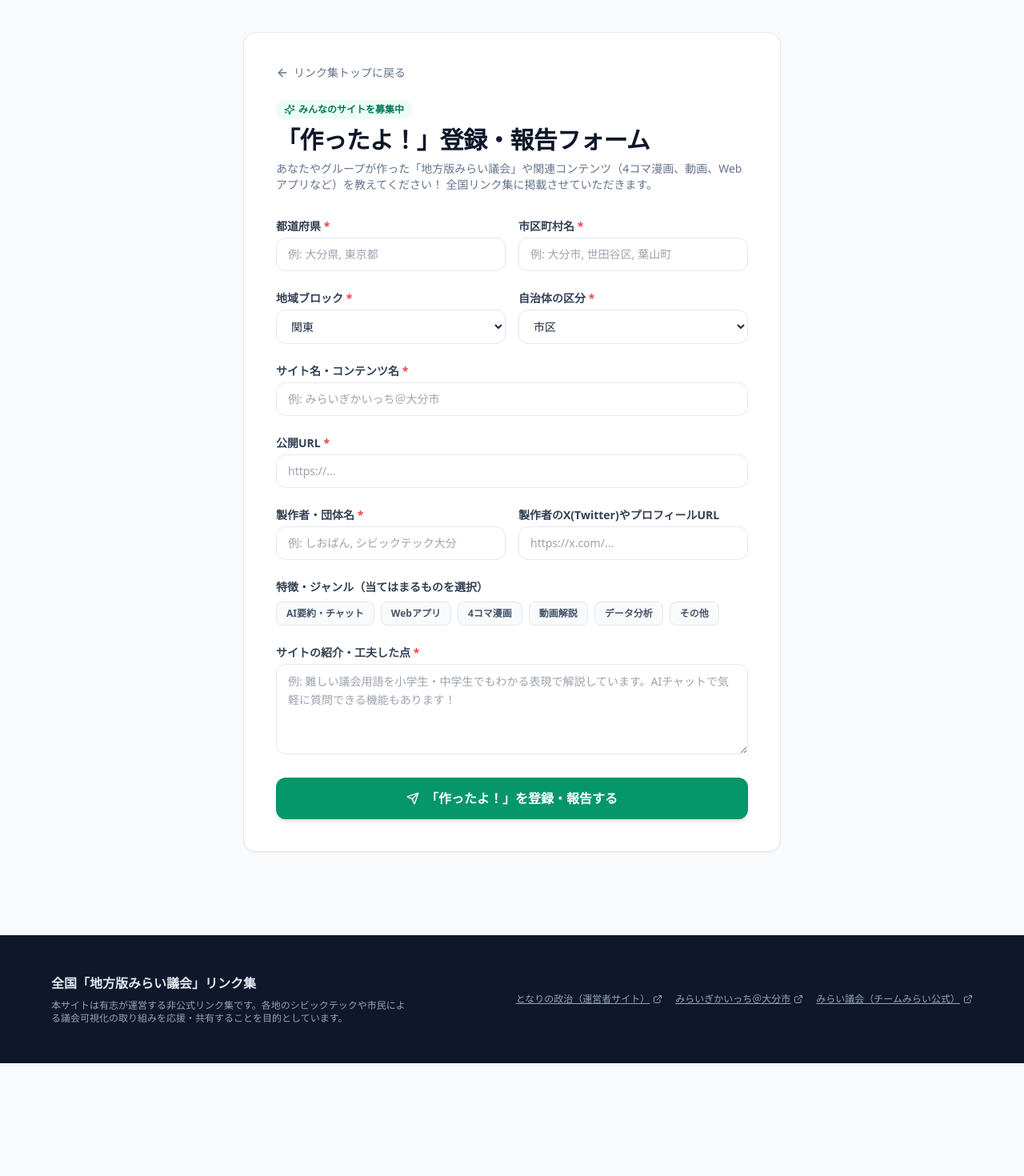
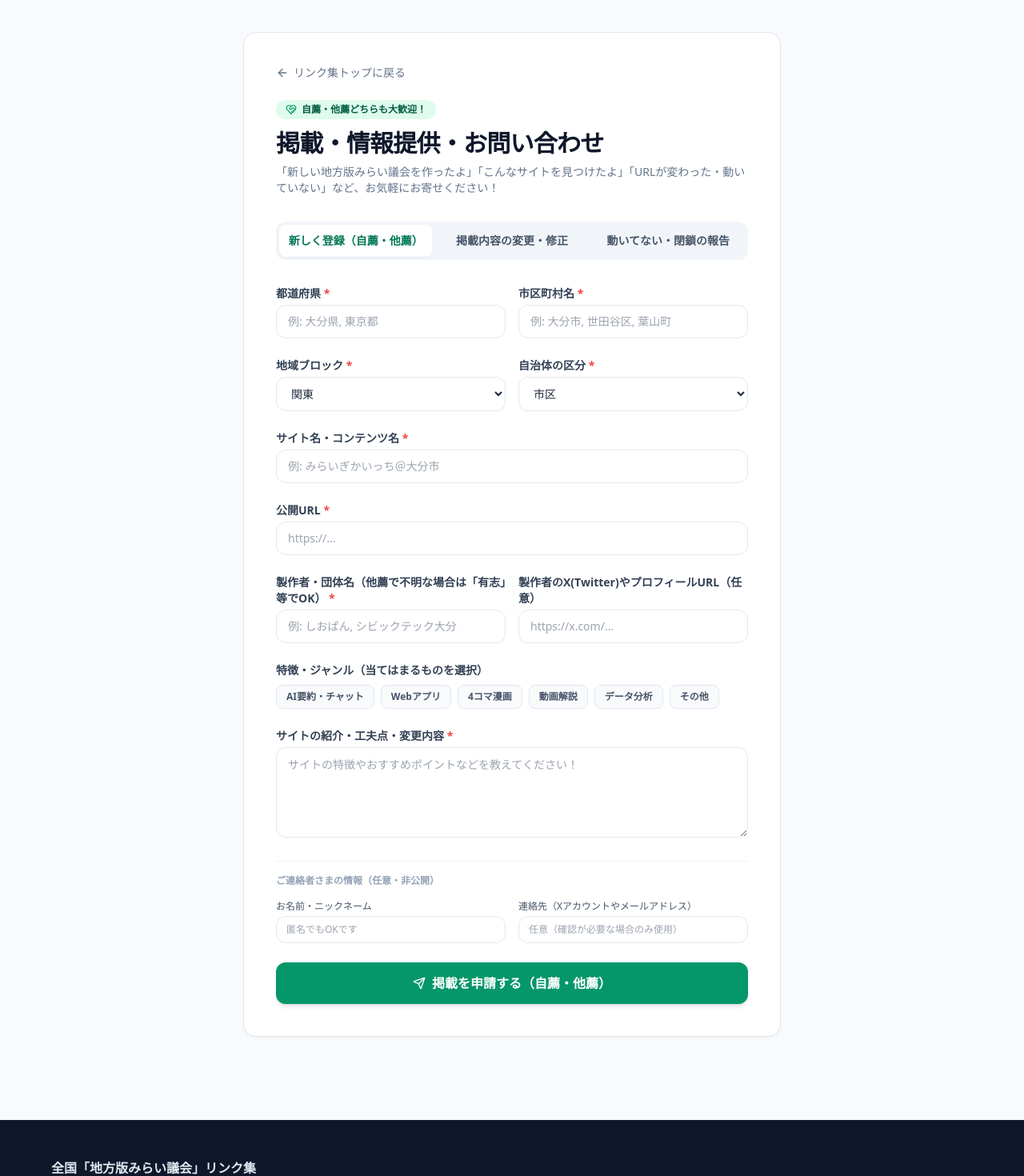
Before and after one commit to shiosasa/mirai-gikai-portal, a Next.js app: page /submit in a window 1280 px wide. Shown: the top 1470 px of the page at 80% size. Before the commit the page ends 1329 px from the top, so only its background shows below. Built offline with nearby package versions, Linux system fonts and the light colour scheme.

Commit message:
自薦・他薦の新規登録、掲載内容の変更、リンク切れ・閉鎖の報告フォームに対応

```diff
--- a/src/app/api/submit/route.ts
+++ b/src/app/api/submit/route.ts
@@ -5,6 +5,7 @@ export async function POST(req: NextRequest) {
     const body = await req.json();
 
     const {
+      reportType = "new",
       prefecture,
       municipality,
       siteName,
@@ -15,9 +16,20 @@ export async function POST(req: NextRequest) {
       genres,
       governanceType,
       region,
+      reporterName,
+      reporterContact,
+      brokenDetail,
     } = body;
 
-    // 必須項目のバリデーション
+    // バリデーション
+    if (reportType === "broken") {
+      if (!siteName || !brokenDetail) {
+        return NextResponse.json(
+          { error: "対象のサイト名と状況の詳細を入力してください" },
+          { status: 400 }
+        );
+      }
+    } else {
       if (!prefecture || !municipality || !siteName || !url || !authorName || !description) {
         return NextResponse.json(
           { error: "必須項目が入力されていません" },
@@ -25,7 +37,6 @@ export async function POST(req: NextRequest) {
         );
       }
 
-    // URL形式の簡易チェック
       try {
         new URL(url);
       } catch {
@@ -34,33 +45,45 @@ export async function POST(req: NextRequest) {
           { status: 400 }
         );
       }
+    }
 
     const submission = {
       id: `submission-${Date.now()}`,
-      prefecture,
-      municipality,
+      reportType,
+      prefecture: prefecture || null,
+      municipality: municipality || null,
       governanceType: governanceType || "市区",
       region: region || "関東",
       siteName,
-      url,
-      authorName,
+      url: url || null,
+      authorName: authorName || null,
       authorSocialUrl: authorSocialUrl || null,
-      description,
+      description: description || null,
       genres: Array.isArray(genres) ? genres : [],
+      reporterName: reporterName || "匿名",
+      reporterContact: reporterContact || null,
+      brokenDetail: brokenDetail || null,
       submittedAt: new Date().toISOString(),
     };
 
-    console.log("【地方版みらい議会 登録申請を受付】", JSON.stringify(submission, null, 2));
+    console.log("【地方版みらい議会 フォーム送信を受付】", JSON.stringify(submission, null, 2));
 
-    // Webhook通知（Discord / Slack など）が設定されている場合は通知
+    // Webhook通知（Discord / Slack など）
     const webhookUrl = process.env.NOTIFICATION_WEBHOOK_URL;
     if (webhookUrl) {
+      const typeLabel =
+        reportType === "broken"
+          ? "⚠️ リンク切れ・閉鎖の報告"
+          : reportType === "update"
+          ? "✏️ 掲載情報の変更・修正連絡"
+          : "✨ 新規掲載の申請（自薦・他薦）";
+
       try {
         await fetch(webhookUrl, {
           method: "POST",
           headers: { "Content-Type": "application/json" },
           body: JSON.stringify({
-            content: `📢 **地方版みらい議会の新しい登録申請が届きました！**\n**サイト名**: ${siteName}\n**地域**: ${prefecture} ${municipality}\n**URL**: ${url}\n**製作者**: ${authorName}\n**紹介**: ${description}`,
+            content: `📢 **地方版みらい議会【${typeLabel}】が届きました！**\n**対象サイト**: ${siteName}\n**URL**: ${url || "未記入"}\n**地域**: ${prefecture || ""} ${municipality || ""}\n**内容**: ${brokenDetail || description}\n**報告者**: ${reporterName || "匿名"} (${reporterContact || "連絡先なし"})`,
           }),
         });
       } catch (err) {
@@ -70,7 +93,7 @@ export async function POST(req: NextRequest) {
 
     return NextResponse.json({
       success: true,
-      message: "登録申請を受け付けました",
+      message: "送信を受け付けました",
       data: submission,
     });
   } catch (err: any) {
--- a/src/app/submit/page.tsx
+++ b/src/app/submit/page.tsx
@@ -2,8 +2,10 @@
 
 import { useState } from "react";
 import Link from "next/link";
-import { ArrowLeft, CheckCircle2, Send, Sparkles } from "lucide-react";
+import { ArrowLeft, CheckCircle2, Send, HeartHandshake, AlertCircle } from "lucide-react";
 import { SiteGenre, GovernanceType, RegionCategory } from "@/types/portal";
+
+export type ReportType = "new" | "update" | "broken";
 
 const GENRES: SiteGenre[] = [
   "AI要約・チャット",
@@ -26,17 +28,22 @@ const REGIONS: RegionCategory[] = [
 const TYPES: GovernanceType[] = ["都道府県", "市区", "町村", "本家・全国"];
 
 export default function SubmitPage() {
+  const [reportType, setReportType] = useState<ReportType>("new");
+
   const [formData, setFormData] = useState({
+    siteName: "",
+    url: "",
     prefecture: "",
     municipality: "",
     governanceType: "市区" as GovernanceType,
     region: "関東" as RegionCategory,
-    siteName: "",
-    url: "",
     authorName: "",
     authorSocialUrl: "",
     description: "",
     genres: [] as SiteGenre[],
+    reporterName: "",
+    reporterContact: "",
+    brokenDetail: "",
   });
 
   const [submitted, setSubmitted] = useState(false);
@@ -61,7 +68,7 @@ export default function SubmitPage() {
       const res = await fetch("/api/submit", {
         method: "POST",
         headers: { "Content-Type": "application/json" },
-        body: JSON.stringify(formData),
+        body: JSON.stringify({ ...formData, reportType }),
       });
 
       const data = await res.json();
@@ -85,11 +92,27 @@ export default function SubmitPage() {
             <CheckCircle2 className="w-10 h-10" />
           </div>
           <h2 className="text-2xl font-bold text-slate-800">
-            ご報告ありがとうございます！
+            ご連絡ありがとうございます！
           </h2>
           <p className="text-sm text-slate-600 leading-relaxed">
-            「<strong>{formData.siteName}</strong>」の登録申請を受け付けました。<br />
-            全国のリンク集に掲載させていただきます。各地での活動を応援しています！
+            {reportType === "new" && (
+              <>
+                「<strong>{formData.siteName || formData.url}</strong>」の掲載申請を受け付けました。<br />
+                内容を確認のうえ、ポータルに掲載させていただきます！
+              </>
+            )}
+            {reportType === "update" && (
+              <>
+                「<strong>{formData.siteName || formData.url}</strong>」の変更・修正連絡を受け付けました。<br />
+                確認のうえ、掲載内容を更新いたします。
+              </>
+            )}
+            {reportType === "broken" && (
+              <>
+                リンク切れ・動作不良のご報告を受け付けました。<br />
+                教えていただき助かります。状況を確認して対応いたします！
+              </>
+            )}
           </p>
           <div className="pt-4">
             <Link
@@ -116,26 +139,114 @@ export default function SubmitPage() {
         </Link>
 
         <div className="mb-8">
-          <div className="inline-flex items-center gap-1 text-xs font-bold text-emerald-700 bg-emerald-50 px-2.5 py-1 rounded-full mb-2">
-            <Sparkles className="w-3.5 h-3.5" />
-            みんなのサイトを募集中
+          <div className="inline-flex items-center gap-1.5 text-xs font-bold text-emerald-800 bg-emerald-100/70 px-3 py-1 rounded-full mb-3">
+            <HeartHandshake className="w-3.5 h-3.5 text-emerald-600" />
+            自薦・他薦どちらも大歓迎！
           </div>
           <h1 className="text-2xl sm:text-3xl font-bold text-slate-900 tracking-tight">
-            「作ったよ！」登録・報告フォーム
+            掲載・情報提供・お問い合わせ
           </h1>
           <p className="text-xs sm:text-sm text-slate-500 mt-2 leading-relaxed">
-            あなたやグループが作った「地方版みらい議会」や関連コンテンツ（4コマ漫画、動画、Webアプリなど）を教えてください！
-            全国リンク集に掲載させていただきます。
+            「新しい地方版みらい議会を作ったよ」「こんなサイトを見つけたよ」「URLが変わった・動いていない」など、お気軽にお寄せください！
           </p>
         </div>
 
+        {/* ご用件（タブ選択） */}
+        <div className="mb-8 p-1 bg-slate-100 rounded-xl grid grid-cols-3 gap-1 text-xs sm:text-sm font-bold text-slate-600">
+          <button
+            type="button"
+            onClick={() => setReportType("new")}
+            className={`py-2.5 px-2 rounded-lg transition-all text-center ${
+              reportType === "new"
+                ? "bg-white text-emerald-700 shadow-sm"
+                : "hover:text-slate-900"
+            }`}
+          >
+            新しく登録（自薦・他薦）
+          </button>
+          <button
+            type="button"
+            onClick={() => setReportType("update")}
+            className={`py-2.5 px-2 rounded-lg transition-all text-center ${
+              reportType === "update"
+                ? "bg-white text-emerald-700 shadow-sm"
+                : "hover:text-slate-900"
+            }`}
+          >
+            掲載内容の変更・修正
+          </button>
+          <button
+            type="button"
+            onClick={() => setReportType("broken")}
+            className={`py-2.5 px-2 rounded-lg transition-all text-center ${
+              reportType === "broken"
+                ? "bg-white text-rose-700 shadow-sm"
+                : "hover:text-slate-900"
+            }`}
+          >
+            動いてない・閉鎖の報告
+          </button>
+        </div>
+
         {errorMessage && (
-          <div className="mb-6 p-4 rounded-xl bg-red-50 border border-red-200 text-red-700 text-xs sm:text-sm">
-            {errorMessage}
+          <div className="mb-6 p-4 rounded-xl bg-red-50 border border-red-200 text-red-700 text-xs sm:text-sm flex items-center gap-2">
+            <AlertCircle className="w-4 h-4 shrink-0" />
+            <span>{errorMessage}</span>
           </div>
         )}
 
         <form onSubmit={handleSubmit} className="space-y-6 text-sm">
+          {/* リンク切れ・閉鎖報告の場合のフォーム */}
+          {reportType === "broken" ? (
+            <div className="space-y-5">
+              <div className="p-4 bg-rose-50 border border-rose-100 rounded-xl text-xs text-rose-800 leading-relaxed">
+                リンク切れやサービス閉鎖のご報告を受け付けています。教えていただきありがとうございます！
+              </div>
+
+              <div>
+                <label className="block font-bold text-slate-700 mb-1">
+                  対象のサイト名、または自治体名 <span className="text-red-500">*</span>
+                </label>
+                <input
+                  type="text"
+                  required
+                  placeholder="例: みらい議会＠○○市、○○県"
+                  value={formData.siteName}
+                  onChange={(e) => setFormData({ ...formData, siteName: e.target.value })}
+                  className="w-full px-3.5 py-2.5 border border-slate-200 rounded-xl focus:ring-2 focus:ring-rose-500 outline-none text-sm"
+                />
+              </div>
+
+              <div>
+                <label className="block font-bold text-slate-700 mb-1">
+                  該当サイトのURL（分かる場合）
+                </label>
+                <input
+                  type="text"
+                  placeholder="https://..."
+                  value={formData.url}
+                  onChange={(e) => setFormData({ ...formData, url: e.target.value })}
+                  className="w-full px-3.5 py-2.5 border border-slate-200 rounded-xl focus:ring-2 focus:ring-rose-500 outline-none text-sm"
+                />
+              </div>
+
+              <div>
+                <label className="block font-bold text-slate-700 mb-1">
+                  状況の詳細 <span className="text-red-500">*</span>
+                </label>
+                <textarea
+                  required
+                  rows={4}
+                  placeholder="例: アクセスすると404エラーになって開けない、ドメインが切れている、など"
+                  value={formData.brokenDetail}
+                  onChange={(e) => setFormData({ ...formData, brokenDetail: e.target.value })}
+                  className="w-full px-3.5 py-2.5 border border-slate-200 rounded-xl focus:ring-2 focus:ring-rose-500 outline-none text-sm leading-relaxed"
+                />
+              </div>
+            </div>
+          ) : (
+            /* 新規登録 または 変更・修正 の場合 */
+            <div className="space-y-6">
               {/* 都道府県 & 市区町村名 */}
               <div className="grid grid-cols-1 sm:grid-cols-2 gap-4">
                 <div>
@@ -232,7 +343,7 @@ export default function SubmitPage() {
               <div className="grid grid-cols-1 sm:grid-cols-2 gap-4">
                 <div>
                   <label className="block font-bold text-slate-700 mb-1">
-                製作者・団体名 <span className="text-red-500">*</span>
+                    製作者・団体名（他薦で不明な場合は「有志」等でOK） <span className="text-red-500">*</span>
                   </label>
                   <input
                     type="text"
@@ -245,7 +356,7 @@ export default function SubmitPage() {
                 </div>
                 <div>
                   <label className="block font-bold text-slate-700 mb-1">
-                製作者のX(Twitter)やプロフィールURL
+                    製作者のX(Twitter)やプロフィールURL（任意）
                   </label>
                   <input
                     type="url"
@@ -257,7 +368,7 @@ export default function SubmitPage() {
                 </div>
               </div>
 
-          {/* ジャンル選択（複数） */}
+              {/* ジャンル選択 */}
               <div>
                 <label className="block font-bold text-slate-700 mb-2">
                   特徴・ジャンル（当てはまるものを選択）
@@ -283,25 +394,74 @@ export default function SubmitPage() {
               {/* 紹介文 */}
               <div>
                 <label className="block font-bold text-slate-700 mb-1">
-              サイトの紹介・工夫した点 <span className="text-red-500">*</span>
+                  サイトの紹介・工夫点・変更内容 <span className="text-red-500">*</span>
                 </label>
                 <textarea
                   required
                   rows={4}
-              placeholder="例: 難しい議会用語を小学生・中学生でもわかる表現で解説しています。AIチャットで気軽に質問できる機能もあります！"
+                  placeholder={
+                    reportType === "update"
+                      ? "変更点や修正したい内容を具体的に教えてください。"
+                      : "サイトの特徴やおすすめポイントなどを教えてください！"
+                  }
                   value={formData.description}
                   onChange={(e) => setFormData({ ...formData, description: e.target.value })}
                   className="w-full px-3.5 py-2.5 border border-slate-200 rounded-xl focus:ring-2 focus:ring-emerald-500 outline-none text-sm leading-relaxed"
                 />
               </div>
+            </div>
+          )}
+
+          {/* 連絡者の情報（任意） */}
+          <div className="pt-4 border-t border-slate-100 space-y-4">
+            <h3 className="font-bold text-xs text-slate-400">
+              ご連絡者さまの情報（任意・非公開）
+            </h3>
+            <div className="grid grid-cols-1 sm:grid-cols-2 gap-4">
+              <div>
+                <label className="block text-xs font-medium text-slate-600 mb-1">
+                  お名前・ニックネーム
+                </label>
+                <input
+                  type="text"
+                  placeholder="匿名でもOKです"
+                  value={formData.reporterName}
+                  onChange={(e) => setFormData({ ...formData, reporterName: e.target.value })}
+                  className="w-full px-3 py-2 border border-slate-200 rounded-xl focus:ring-2 focus:ring-emerald-500 outline-none text-xs"
+                />
+              </div>
+              <div>
+                <label className="block text-xs font-medium text-slate-600 mb-1">
+                  連絡先（Xアカウントやメールアドレス）
+                </label>
+                <input
+                  type="text"
+                  placeholder="任意（確認が必要な場合のみ使用）"
+                  value={formData.reporterContact}
+                  onChange={(e) => setFormData({ ...formData, reporterContact: e.target.value })}
+                  className="w-full px-3 py-2 border border-slate-200 rounded-xl focus:ring-2 focus:ring-emerald-500 outline-none text-xs"
+                />
+              </div>
+            </div>
+          </div>
 
           <button
             type="submit"
             disabled={isSubmitting}
-            className="w-full bg-emerald-600 hover:bg-emerald-700 text-white font-bold py-3.5 rounded-xl shadow-md transition-all hover:shadow-lg flex items-center justify-center gap-2 disabled:opacity-50 text-base"
+            className={`w-full text-white font-bold py-3.5 rounded-xl shadow-md transition-all hover:shadow-lg flex items-center justify-center gap-2 disabled:opacity-50 text-base ${
+              reportType === "broken"
+                ? "bg-rose-600 hover:bg-rose-700"
+                : "bg-emerald-600 hover:bg-emerald-700"
+            }`}
           >
             <Send className="w-4 h-4" />
-            {isSubmitting ? "送信中..." : "「作ったよ！」を登録・報告する"}
+            {isSubmitting
+              ? "送信中..."
+              : reportType === "broken"
+              ? "不具合・閉鎖を報告する"
+              : reportType === "update"
+              ? "変更内容を送信する"
+              : "掲載を申請する（自薦・他薦）"}
           </button>
         </form>
       </div>
--- a/src/components/portal-header.tsx
+++ b/src/components/portal-header.tsx
@@ -26,17 +26,22 @@ export function PortalHeader() {
             </h1>
             <p className="mt-2 text-emerald-100 text-xs sm:text-sm md:text-base max-w-2xl leading-relaxed">
               各地の有志・市民が作った「みらい議会」の総合プラットフォームです。
-              地域の議会をやさしく伝えるサイトを見つけたり、ご自身が作ったサイトを登録できます！
+              地域の議会をやさしく伝えるサイトを見つけたり、新しく見つけた・作ったサイトを登録できます！
             </p>
           </div>
 
-          <Link
-            href="/submit"
-            className="flex items-center gap-2 bg-amber-400 hover:bg-amber-300 text-slate-900 font-bold px-5 py-3 rounded-full shadow-lg transition-transform hover:scale-105 shrink-0 text-sm md:text-base"
-          >
-            <PlusCircle className="w-5 h-5 text-slate-900" />
-            「作ったよ！」登録する
-          </Link>
+          <div className="flex flex-col items-center sm:items-end gap-1.5 shrink-0">
+            <Link
+              href="/submit"
+              className="flex items-center gap-2 bg-amber-400 hover:bg-amber-300 text-slate-900 font-bold px-5 py-3 rounded-full shadow-lg transition-transform hover:scale-105 text-sm md:text-base"
+            >
+              <PlusCircle className="w-5 h-5 text-slate-900" />
+              掲載・変更を連絡する
+            </Link>
+            <span className="text-[11px] text-emerald-100/90 font-medium">
+              自薦・他薦・リンク切れ報告もこちら
+            </span>
+          </div>
         </div>
       </div>
     </header>
```
Lines whose indentation alone changed are shown as unchanged.
